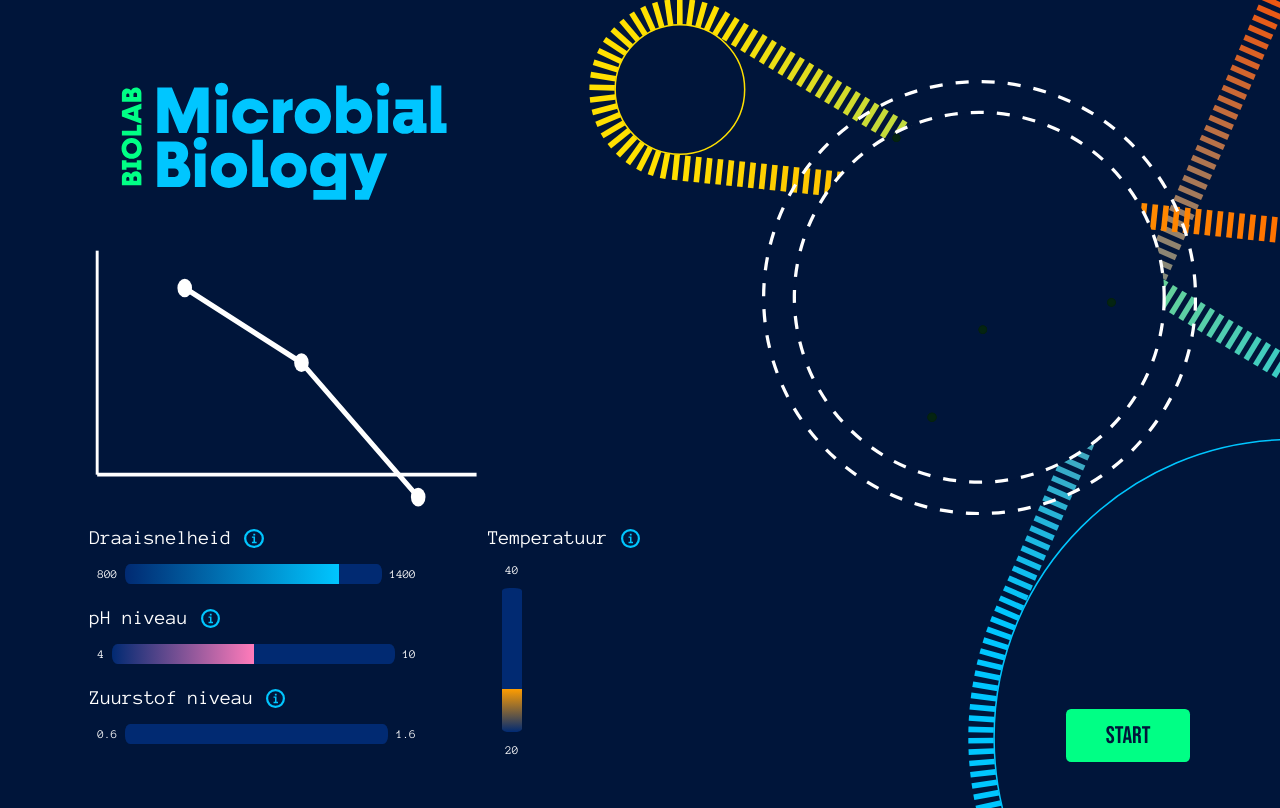
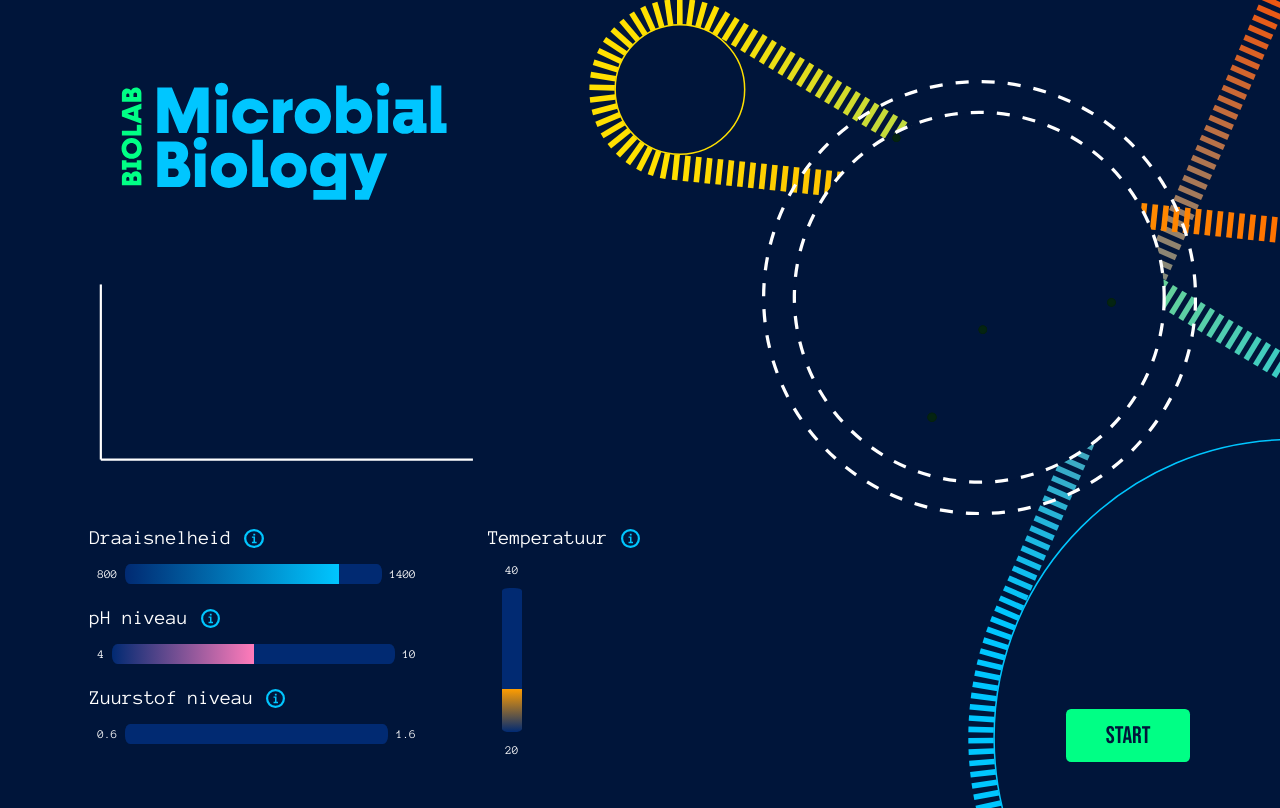
Before and after one commit to msahirs/globblob, a Vue app: page / in a window 1280 px wide. Built offline with nearby package versions, Linux system fonts and the light colour scheme; the HTML template or start-up script is replaced by a standard one.

Commit message:
Added component for graph slider. I want to rethink the formulas etc.. but it's a start!

```diff
--- /dev/null
+++ b/src/components/GraphUnit.vue
@@ -0,0 +1,156 @@
+<template>
+  <div class="graphContainer">
+    <svg class="graph" viewBox="0 0 400 220" preserve-aspect-ratio="none">
+      <!-- Draw the axes-->
+      <line :x1="padding" :y1="padding" :x2="padding" :y2="height - padding" class="axis" />
+      <line :x1="padding" :y1="height - padding" :x2="width - padding" :y2="height - padding" class="axis" />
+
+      <!-- Draw the graph line -->
+      <polyline :points="animatedPoints" fill="none" stroke="var(--color-graph-axes)" stroke-width="3" stroke-linecap="round" stroke-linejoin="round" />
+      </svg>
+  </div>
+</template>
+
+<script setup lang="ts">
+import { ref, computed , watch, type PropType } from 'vue'
+
+interface GraphSegment {
+  formula: string
+  duration: number
+}
+
+interface RawPoint {
+  x: number
+  y: number
+}
+
+/**
+ * Example input:
+ * [
+ *   { formula: '4*x + 2', duration: 5 },
+ *   { formula: '-2*x + 30', duration: 4 },
+ *   { formula: '1.5*x + 10', duration: 6 },
+ *   { formula: '0.5*x + 20', duration: 3 }
+ * ]
+ */
+
+const props = defineProps({
+  segments:{
+    type: Array as PropType<GraphSegment[]>,
+    required: true,
+    validator: (value: GraphSegment[]) => value.length === 4
+  },
+  startAnimation: {
+    type: Boolean,
+    default: false
+   },
+   speed: {
+    type: Number,
+    default: 25 // this is the milliseconds per point
+   }
+  })
+
+  const width = 400
+  const height = 220
+  const padding = 30
+  const samplesPerUnit = 12
+
+  const allPoints = computed<string[]>(() => {
+    const rawPoints: RawPoint[] = []
+    let globalX = 0
+
+    for (const segment of props.segments) {
+
+      const duration = Number(segment.duration)
+      const formula = segment.formula
+
+      for (let i = 0; i <= duration * samplesPerUnit; i++) {
+        const localX = i / samplesPerUnit
+        const y = evaluateFormula(formula, localX)
+        rawPoints.push({x: globalX + localX, y})
+      }
+      globalX += duration
+    }
+    if (!rawPoints.length) return []
+
+    const maxX = Math.max(...rawPoints.map((p) => p.x, 1))
+    const minY = Math.min(...rawPoints.map((p) => p.y))
+    const maxY = Math.max(...rawPoints.map((p) => p.y))
+    const yRange = Math.max(maxY - minY, 1)
+
+    return rawPoints.map((p) => {
+      const svgx = padding + (p.x / maxX) * (width - 2 * padding)
+      // invert Y because SVG starts at top-left
+      const svgy = height - padding - ((p.y - minY) / yRange) * (height - 2 * padding)
+      return `${svgx},${svgy}`
+    })
+  })
+
+  const animatedPoints = ref<string>('')
+  let animationFrame: ReturnType<typeof setInterval> | null = null
+
+  watch(
+  () => props.startAnimation,
+  (shouldStart) => {
+    if (shouldStart) {
+      runAnimation()
+    }
+  },
+  {immediate: true})
+
+
+  function runAnimation() {
+    if (!allPoints.value.length) return
+
+    if (animationFrame !== null) {
+      clearInterval(animationFrame)
+    }
+
+    const pointsArray = allPoints.value
+    animatedPoints.value = ''
+
+    let index = 0
+
+    animationFrame = setInterval(() => {
+      animatedPoints.value = pointsArray.slice(0, index).join(' ')
+      index++
+
+      if (index > pointsArray.length) {
+        if (animationFrame !== null) {
+          clearInterval(animationFrame)
+        }
+      }
+    }, props.speed)
+    }
+
+    function evaluateFormula(formula: string, x: number) {
+      try {
+        // Replace ^ with ** for JS power support
+        const safeFormula = formula.replace(/\^/g, '**')
+
+        // eslint-disable-next-line no-new-func
+          return new Function('x', `return ${safeFormula}`)(x)
+      } catch {
+        return 0
+      }
+    }
+ </script>
+
+<style scoped>
+.graphContainer {
+  /* margin-left: 3%; */
+  margin-top: 4vh;
+  width: 60%;
+  background: transparent;
+}
+
+.graph {
+  /* width: 100%; */
+  height: 35vh;
+}
+
+.axis {
+  stroke-width: 2;
+  stroke: var(--color-graph-axes);
+}
+</style>
--- a/src/views/bio/BioOnepagerView.vue
+++ b/src/views/bio/BioOnepagerView.vue
@@ -5,18 +5,11 @@
     </header>
 
     <main class="content">
-      <div class="graphContainer">
-        <svg class="graph" viewBox="0 0 300 150" preserveAspectRatio="none">
-          <line x1="20" y1="10" x2="20" y2="130" class="axis" />
-          <line x1="20" y1="130" x2="280" y2="130" class="axis" />
-
-          <polyline :points="graphPoints" fill="none" stroke="var(--color-graph-axes)" stroke-width="3" />
-
-          <circle :cx="x1" :cy="y1" r="5" fill="var(--color-graph-axes)" />
-          <circle :cx="x2" :cy="y2" r="5" fill="var(--color-graph-axes)" />
-          <circle :cx="x3" :cy="y3" r="5" fill="var(--color-graph-axes)" />
-        </svg>
-      </div>
+      <GraphUnit
+        :segments="graphSegments"
+        :start-animation="started"
+        :speed="20"
+      />
 
       <div class="sliders">
         <div class="slidersHorizontal">
@@ -92,11 +85,31 @@
 import { computed, provide, ref } from 'vue'
 import PetriDishSim from '@/components/PetriDishSim.vue'
 import SliderUnit from '@/components/sliders/SliderUnit.vue'
+import GraphUnit from '@/components/GraphUnit.vue'
 
 import titelUrl from '@/assets/bio/TitleDarkMode.svg'
 import infoIconUrl from '@/assets/bio/infoIconBlue.svg'
 
 const petriFrameColor = 'var(--petri-frame-color)'
+
+const graphSegments = [
+  {
+    formula: '10',
+    duration: 5
+  },
+  {
+    formula: '0.3 * x**2 + 10',
+    duration: 4
+  },
+  {
+    formula: '-0.1 * x**2 + 11',
+    duration: 6
+  },
+  {
+    formula: '0.5 * x + 20',
+    duration: 3
+  }
+]
 
 const sliderDraaiSnelheid = ref(1300)
 const sliderPHLevel = ref(7)
@@ -116,19 +129,6 @@ const phmax = 10.0
 
 const tempmin = 20.0
 const tempmax = 40.0
-
-
-const mapY = (value: number, min: number, max: number) => 130 - ((value - min) / (max - min)) * 120
-
-const x1 = 80
-const x2 = 160
-const x3 = 240
-
-const y1 = computed(() => mapY(sliderDraaiSnelheid.value, rotationMin, rotationMax))
-const y2 = computed(() => mapY(sliderPHLevel.value, phmin, phmax))
-const y3 = computed(() => mapY(sliderZuurstofLevel.value, zuurstofMin, zuurstofMax))
-
-const graphPoints = computed(() => `${x1},${y1.value} ${x2},${y2.value} ${x3},${y3.value}`)
 
 const activeInfo = ref<string | null>(null)
 const showInfo = (key: string) => (activeInfo.value = key)
```
